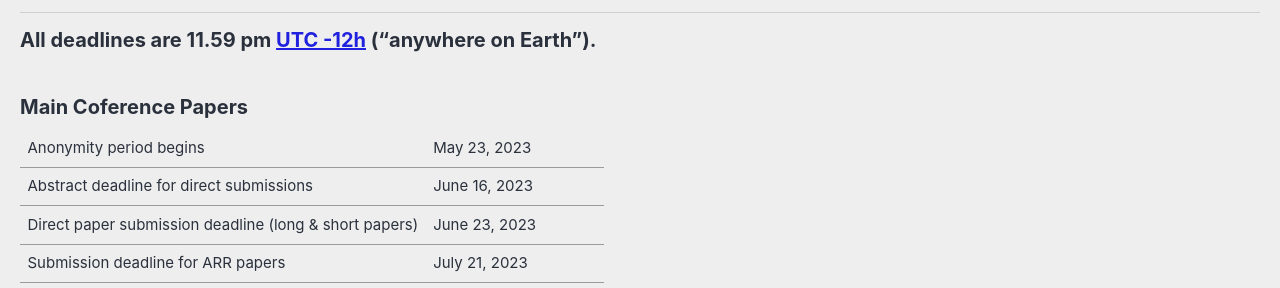
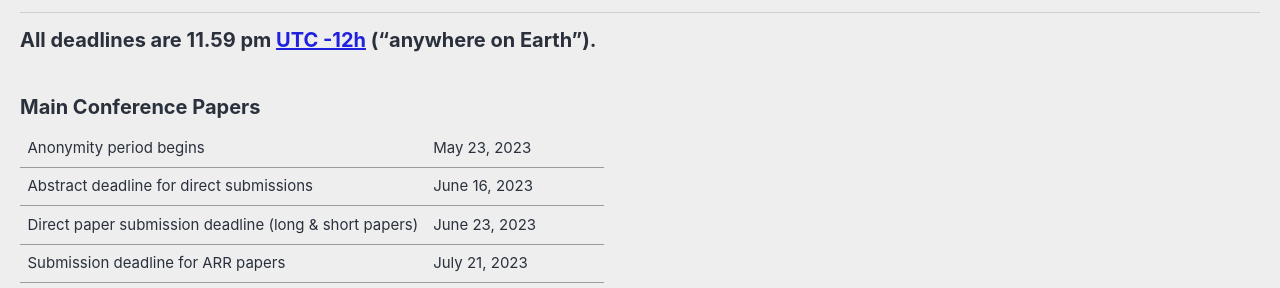
Before and after one commit to acl-org/emnlp-2023, a Jekyll site: the page built from _pages/home.md, in a window 1280 px wide. Shown: the part 1068-1356 px from the top of the page. Built offline with Jekyll 4.4.1, drawn with Linux system fonts in a browser that asks for light colours; cached includes are drawn as plain includes; nearby versions of some CDN libraries.

Commit message:
Update home.md

```diff
--- a/_pages/home.md
+++ b/_pages/home.md
@@ -38,7 +38,7 @@ EMNLP 2023 will take place in Singapore from **Dec 6th to Dec 10th, 2023**. More
 ## Important Dates
 <b>All deadlines are 11.59 pm <a target="_blank" href="https://www.timeanddate.com/time/zone/timezone/utc-12">UTC -12h</a> ("anywhere on Earth").</b>
 
-### Main Coference Papers
+### Main Conference Papers
 <style>
 .news-table { font-size: .9em; table-layout: fixed;}
 .news-table tr td:nth-child(1) { font-weight: bold; width: 10em; }
```
